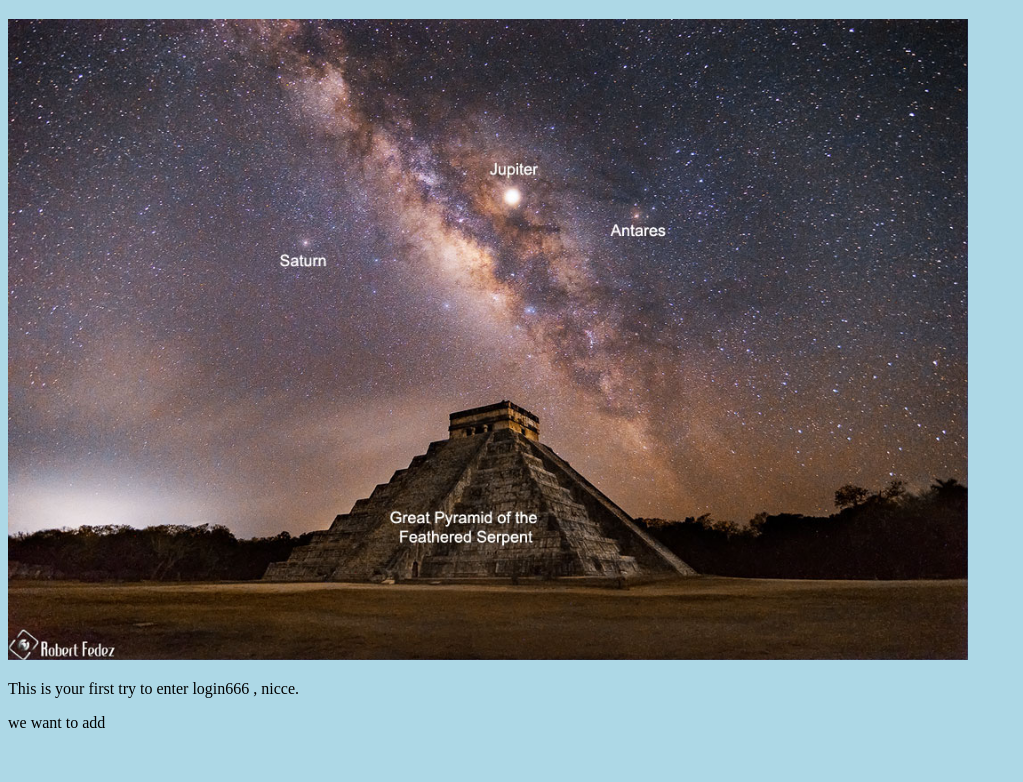
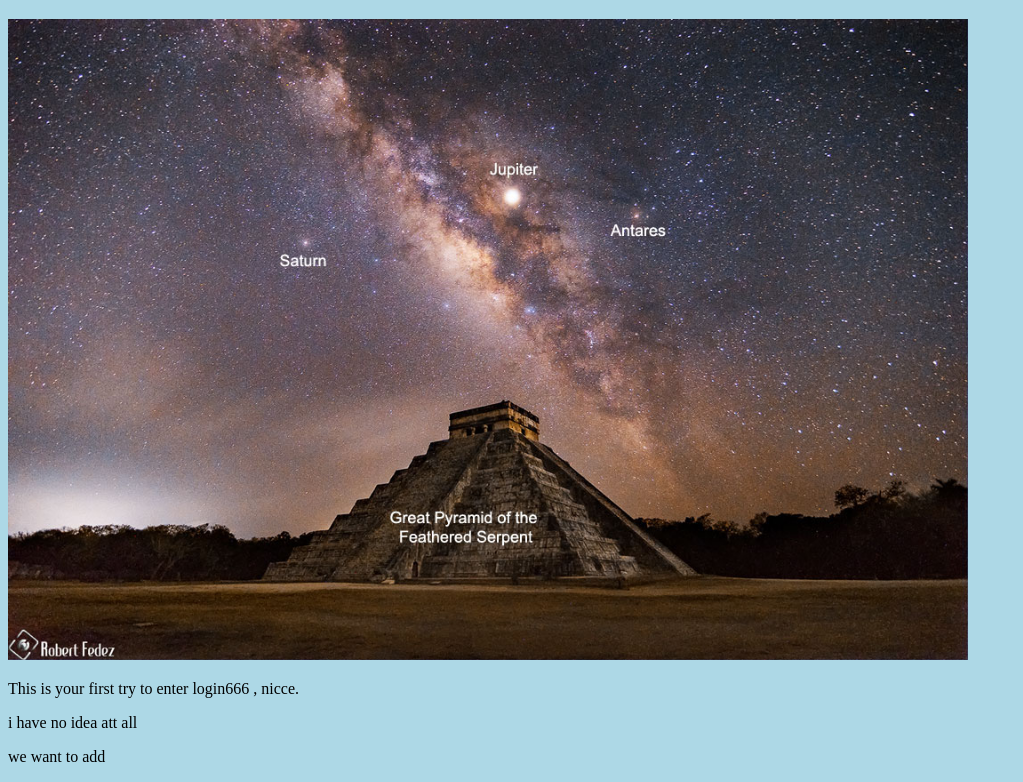
Before and after one commit to salaryassi/user666, a plain HTML site: page index.htm in a window 1280 px wide. Shown: the part 61-843 px from the top of the page, without its empty margins (0-1023 px from the left). Before the commit the page ends 809 px from the top, so only its background shows below. Drawn offline with Linux system fonts and the light colour scheme.

Commit message:
updated file with emeregncy fix , yess

```diff
--- a/index.htm
+++ b/index.htm
@@ -10,6 +10,7 @@
 <div><img src="MayanMilkyWay_Fernandez_1080_annotated.jpg" alt="come to hell my love"
 style="width:100%;max-width:960px"></div>
 <p>This is your first try to enter login666 , nicce.</p>
+<p>i have no idea att all</p>
 <p>we want to add</p>
 </body>
 </html>
```
